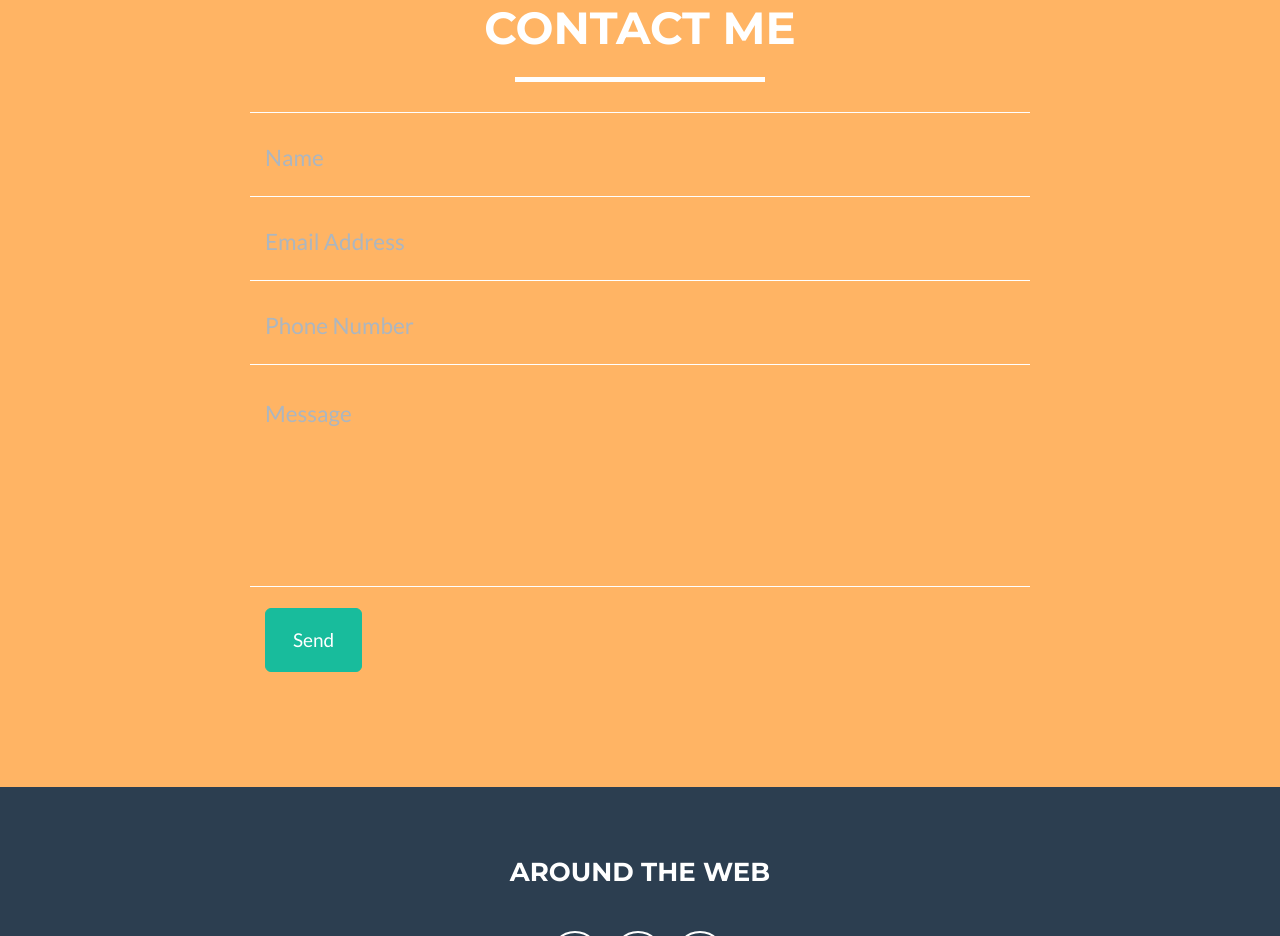
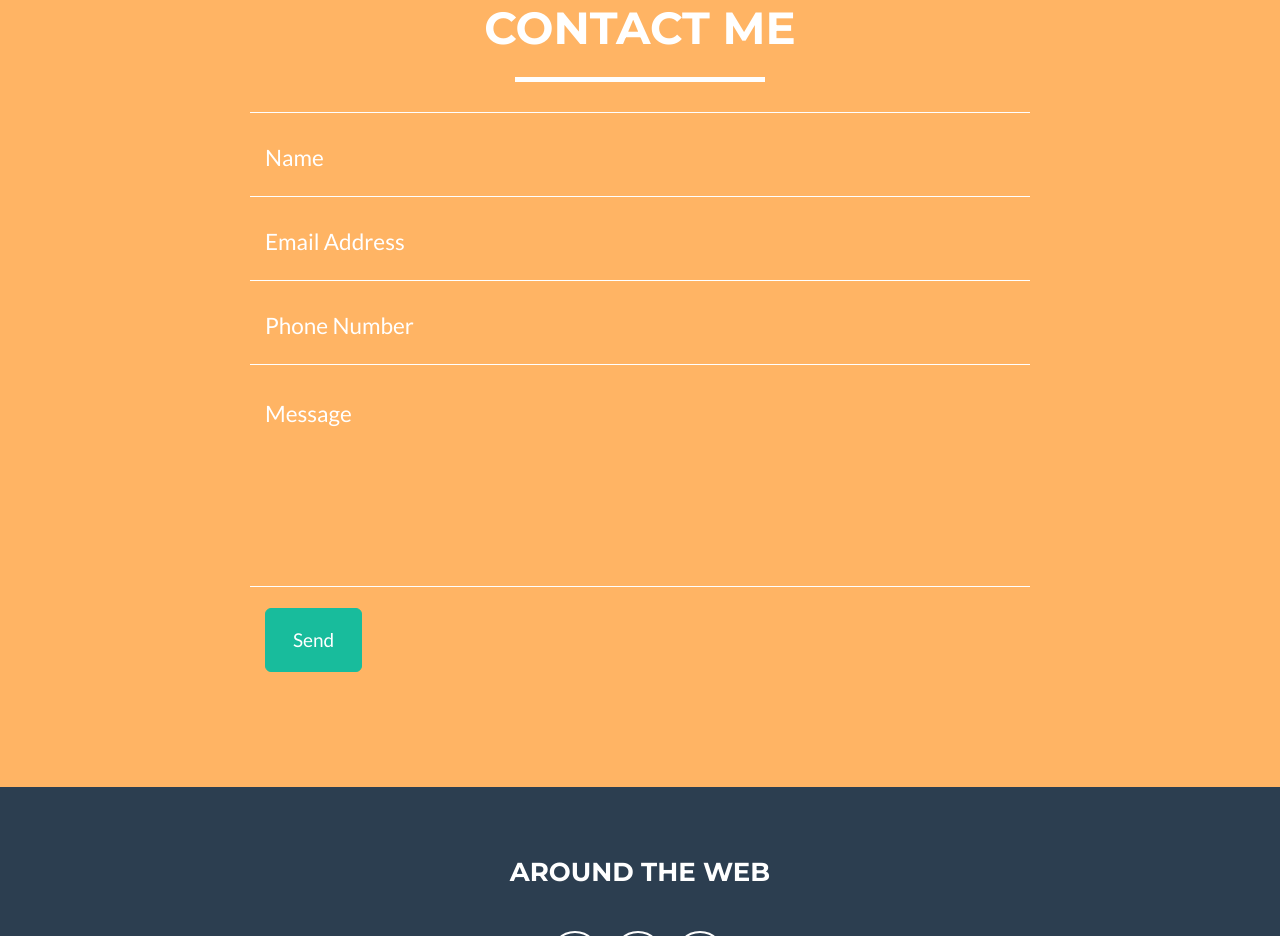
Before and after one commit to Con3jo/Con3jo.github.io, a plain HTML site: page index.html in a window 1280 px wide. Shown: the part 2551-3487 px from the top of the page. Drawn offline with nearby package versions, Linux system fonts and the light colour scheme.

Commit message:
placeholder

```diff
--- a/css/freelancer.css
+++ b/css/freelancer.css
@@ -315,6 +315,10 @@ section.success a.active {
     resize: none;
 }
 
+.floating-label-form-group input::placeholder,
+.floating-label-form-group textarea::placeholder {
+    color: white;
+}
 .floating-label-form-group label {
     display: block;
     z-index: 0;
```
